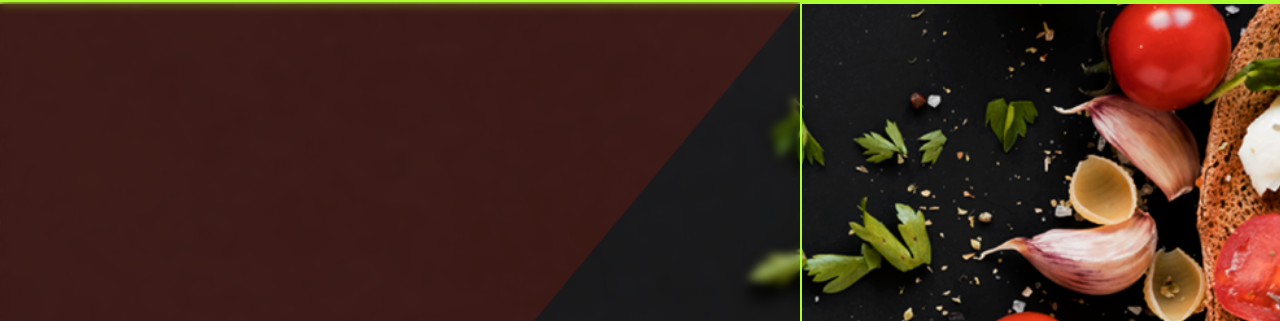
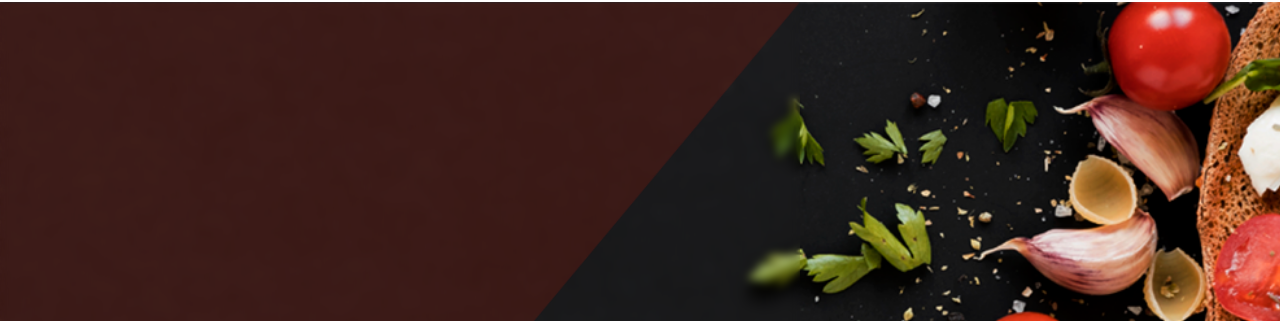
Before and after one commit to mahatosudip837/moodyrest, a plain HTML site: page index.html in a window 1280 px wide. Shown: the part 152-473 px from the top of the page. Drawn offline with Linux system fonts and the light colour scheme.

Commit message:
outline change

```diff
--- a/style.css
+++ b/style.css
@@ -3,7 +3,6 @@
     padding: 0;
     box-sizing: border-box;
     font-family: 'Poppins',sans-serif;
-    outline: 2px solid greenyellow;
 }
 html{
     font-size: 62.5%;
```
